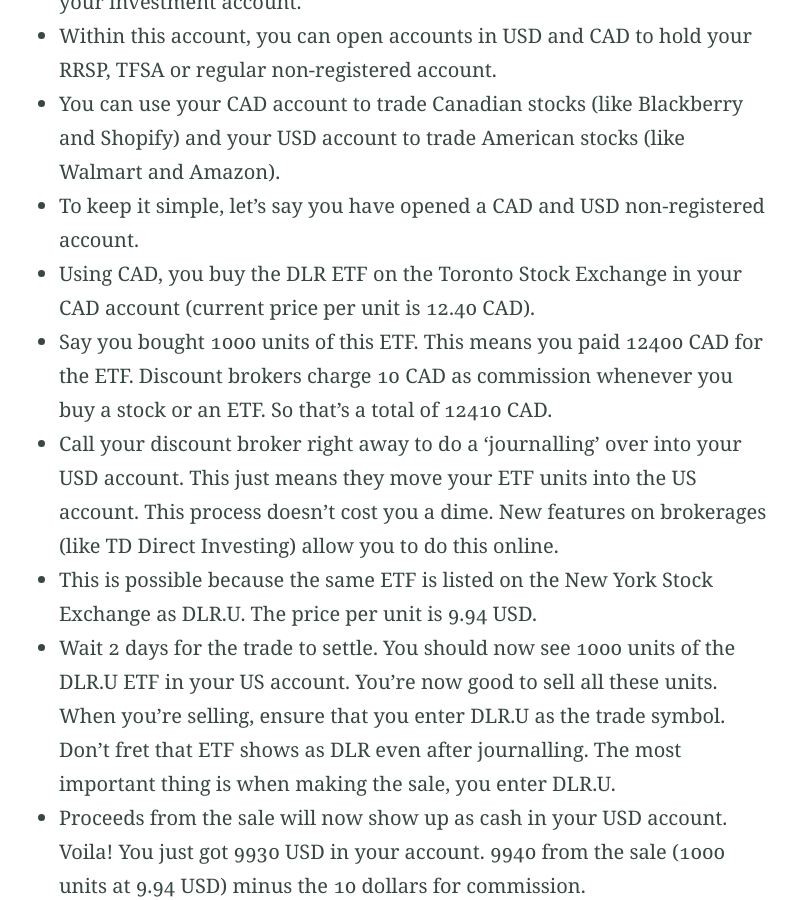
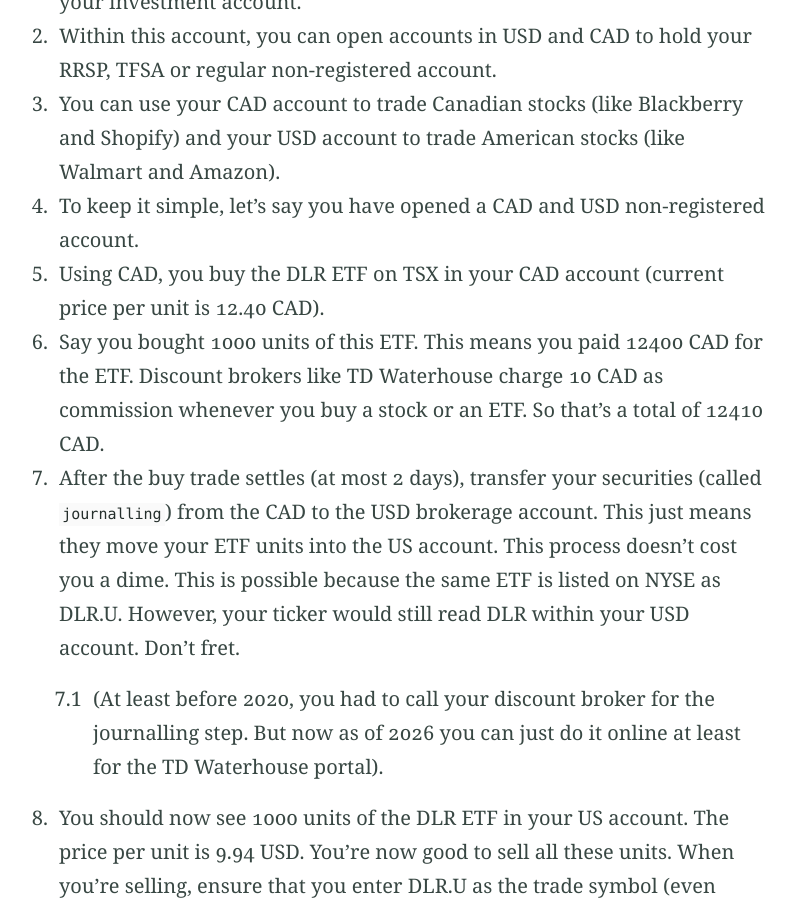
Before and after one commit to ajaythomas/ajaythomas.github.io, a Jekyll site: the page built from _posts/2017-10-04-norberts-gambit.md, in a window 1280 px wide and 900 px high, scrolled down 2269 px. Shown: the whole window, without its empty margins (224-1021 px from the left). Built offline with Jekyll 4.4.1, drawn with Linux system fonts in a browser that asks for light colours; some of the changed text lies outside the part shown.

Commit message:
Update norberts gambit

```diff
--- a/_posts/2017-10-04-norberts-gambit.md
+++ b/_posts/2017-10-04-norberts-gambit.md
@@ -9,14 +9,11 @@
 
 {% include figure.html image="/assets/usdcad.jpeg" %}
 
-
 > Norbert’s Gambit is a cheap technique to convert Canadian dollars to US dollars and vice versa. You can use this technique to buy US listed stocks or get some US dollars for an upcoming vacation. If you plan to move to the US, Norbert’s Gambit can help you convert your Canadian savings without exchange fees.
 
 It’s named after Norbert Schlenker, an investment advisor in B.C. who first came up with it.
 
-
 ...
-
 
 I love analogies.
 
@@ -30,22 +27,20 @@
 
 First, you buy a financial instrument like an [ETF (Exchange Traded Fund)](https://www.investopedia.com/terms/e/etf.asp) from the Canadian market. Then you can exchange the fund to its equivalent on the US market. Finally, sell it to get USDs. Note, not every ETF or stock is available on both markets.
 
-
 ...
-
 
 The nitty gritty details (All prices are as of October 2017):
 
-* First, you need a discount brokerage account with your bank. Let’s call this your investment account.
-* Within this account, you can open accounts in USD and CAD to hold your RRSP, TFSA or regular non-registered account.
-* You can use your CAD account to trade Canadian stocks (like Blackberry and Shopify) and your USD account to trade American stocks (like Walmart and Amazon).
-* To keep it simple, let’s say you have opened a CAD and USD non-registered account.
-* Using CAD, you buy the DLR ETF on the Toronto Stock Exchange in your CAD account (current price per unit is 12.40 CAD).
-* Say you bought 1000 units of this ETF. This means you paid 12400 CAD for the ETF. Discount brokers charge 10 CAD as commission whenever you buy a stock or an ETF. So that’s a total of 12410 CAD.
-* Call your discount broker right away to do a ‘journalling’ over into your USD account. This just means they move your ETF units into the US account. This process doesn’t cost you a dime. New features on brokerages (like TD Direct Investing) allow you to do this online.
-* This is possible because the same ETF is listed on the New York Stock Exchange as DLR.U. The price per unit is 9.94 USD.
-* Wait 2 days for the trade to settle. You should now see 1000 units of the DLR.U ETF in your US account. You’re now good to sell all these units. When you’re selling, ensure that you enter DLR.U as the trade symbol. Don't fret that ETF shows as DLR even after journalling. The most important thing is when making the sale, you enter DLR.U.
-* Proceeds from the sale will now show up as cash in your USD account. Voila! You just got 9930 USD in your account. 9940 from the sale (1000 units at 9.94 USD) minus the 10 dollars for commission.
+1. First, you need a discount brokerage account with your bank. Let’s call this your investment account.
+1. Within this account, you can open accounts in USD and CAD to hold your RRSP, TFSA or regular non-registered account.
+1. You can use your CAD account to trade Canadian stocks (like Blackberry and Shopify) and your USD account to trade American stocks (like Walmart and Amazon).
+1. To keep it simple, let’s say you have opened a CAD and USD non-registered account.
+1. Using CAD, you buy the DLR ETF on TSX in your CAD account (current price per unit is 12.40 CAD).
+1. Say you bought 1000 units of this ETF. This means you paid 12400 CAD for the ETF. Discount brokers like TD Waterhouse charge 10 CAD as commission whenever you buy a stock or an ETF. So that’s a total of 12410 CAD.
+1. After the buy trade settles (at most 2 days), transfer your securities (called `journalling`) from the CAD to the USD brokerage account. This just means they move your ETF units into the US account. This process doesn’t cost you a dime. This is possible because the same ETF is listed on NYSE as DLR.U. However, your ticker would still read DLR within your USD account. Don't fret.
+    1. (At least before 2020, you had to call your discount broker for the journalling step. But now as of 2026 you can just do it online at least for the TD Waterhouse portal).
+1. You should now see 1000 units of the DLR ETF in your US account.  The price per unit is 9.94 USD. You’re now good to sell all these units. When you’re selling, ensure that you enter DLR.U as the trade symbol (even though the ticker reads DLR within your USD account). The most important thing is when making the sale, you enter DLR.U.
+1. Proceeds from the sale will now show up as USD cash in your USD account. Voila! You just got 9930 USD in your account. 9940 from the sale (1000 units at 9.94 USD) minus the 10 dollars for commission.
 
 So effectively, you spent 12410 CAD and got 9930 USD for it.
 
@@ -53,7 +48,7 @@
 
 > Norbert’s Gambit has one drawback though. You need to perform the process 2–3 days beforehand. USD/CAD exchange rates could also fluctuate during that 2 day window when you’re converting ETFs. But, that’s a small risk.
 
-This method can be used with:
+This method can be used with pairs of:
 
 * RRSP (move shares from CAD RRSP to USD RRSP)
 * TFSA (move shares from CAD TFSA to USD TFSA)
@@ -61,18 +56,4 @@
 
 There you have it. Now, don’t you ever let those big banks eat into your hard earned dough!
 
-
-...
-
-
-Further reading:
-
-PWL has a bunch of great white papers about the process for each of the major banks:
-* [RBC](https://www.pwlcapital.com/pwl/media/pwl-media/pdf-files/white-papers/pwl_bender-bortolotti_norbert-s-gambit_rbc-direct-investing-rrsp_v09_hyperlinked.pdf?ext=.pdf)
-* [BMO](https://www.pwlcapital.com/pwl/media/pwl-media/PDF-files/White-Papers/PWL_Bender-Bortolotti_Norbert-s-Gambit_BMO-InvestorLINE-RRSP_v06_hyperlinked.pdf?ext=.pdf)
-* [CIBC](https://www.pwlcapital.com/pwl/media/pwl-media/PDF-files/White-Papers/PWL_Bender-Bortolotti_Norbert-s-Gambit_CIBC-Investor-s-Edge-RRSP_v02-hyperlink.pdf?ext=.pdf)
-* [Scotia](https://www.pwlcapital.com/pwl/media/pwl-media/PDF-files/White-Papers/PWL_Bender-Bortolotti_Norbert-s-Gambit_Scotia-iTRADE-accounts_v05-hyperlinked.pdf?ext=.pdf)
-* [TD](https://www.pwlcapital.com/pwl/media/pwl-media/PDF-files/White-Papers/PWL_Bender-Bortolotti_Norbert-s-Gambit_TD-Direct-Investing-RRSP_v05-Hyperlinked.pdf?ext=.pdf)
-
-
 Liked this post? Share them lest others should find this useful.
```
